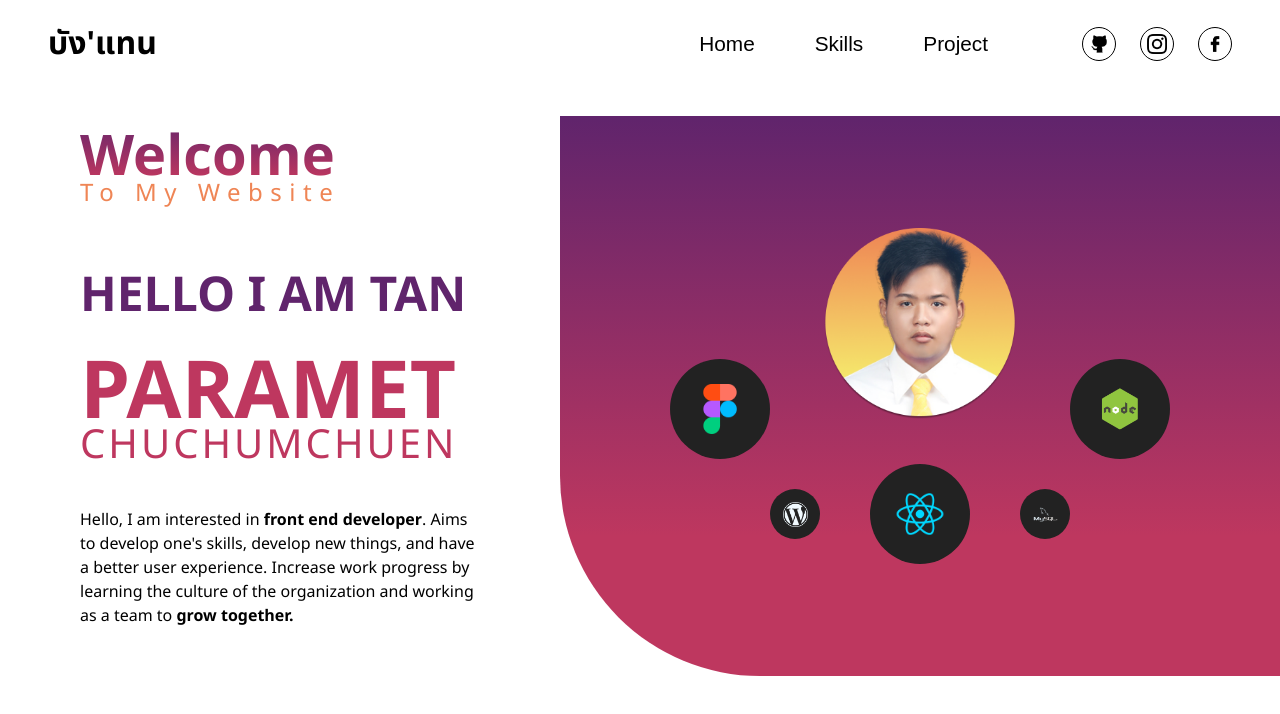
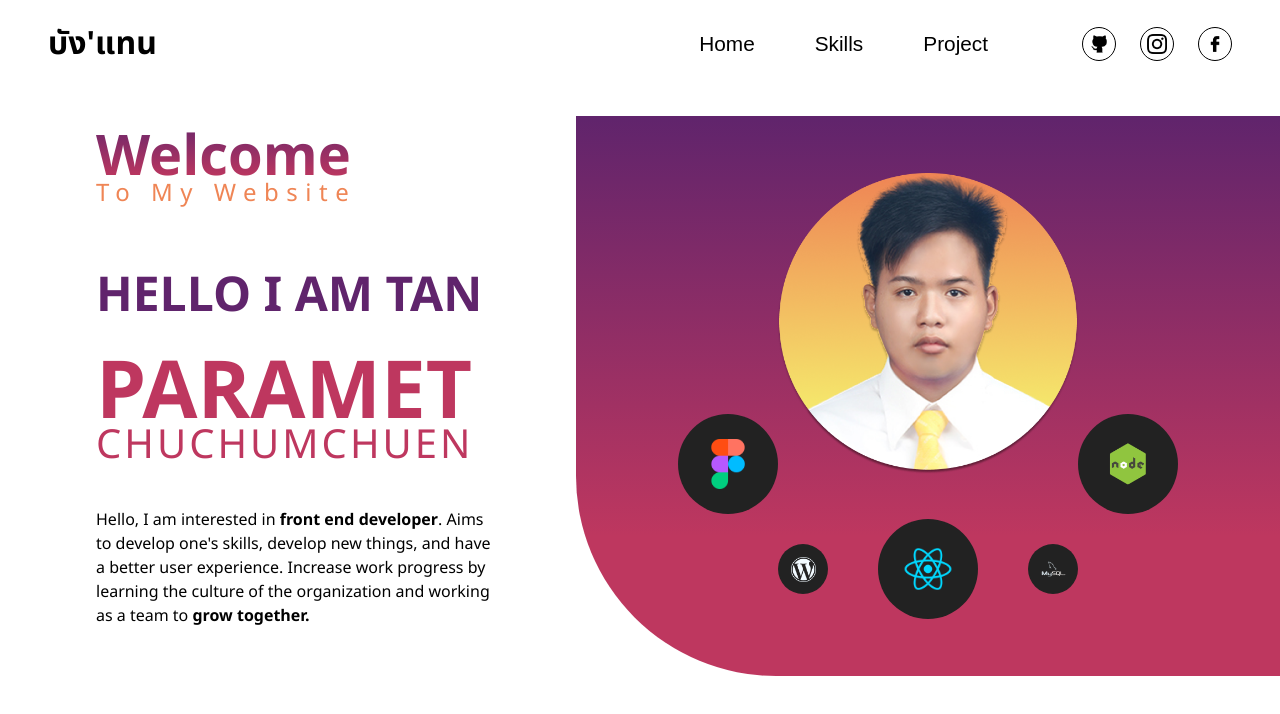
Before and after one commit to TAN-PARAMET/MY-Portfolio-Website, a React (Create React App) app: page / in a window 1280 px wide. Shown: the top 714 px of the page. Built offline with nearby package versions, Linux system fonts and the light colour scheme.

Commit message:
up size picprofile and margin L + 1rem

```diff
--- a/src/components/Introduction.js
+++ b/src/components/Introduction.js
@@ -33,8 +33,8 @@ function Introduction() {
       </div>
 
       <div className="img-title background-gradient">
-        <div style={{ flexDirection: "column" }} className="flex-center">
-          <img src={picProfile} width="35%" />
+        <div style={{ flexDirection: "column",marginLeft:'50px',marginRight:'50px', }} className="flex-center">
+          <img src={picProfile} width="55%" />
           <div
             style={{
               justifyContent: "space-between",
--- a/src/components/style/Introduction.css
+++ b/src/components/style/Introduction.css
@@ -5,7 +5,7 @@
 }
 
 .text-title {
-  margin-left: 5rem;
+  margin-left: 6rem;
   margin-right: 5rem;
 }
 
--- a/src/components/style/Navbar.css
+++ b/src/components/style/Navbar.css
@@ -81,7 +81,7 @@
 
     }
 
-    @media only screen and (max-width: 800px) {
+    @media only screen and (max-width: 830px) {
       .Logo {
         font-size: 1rem;
 
```
